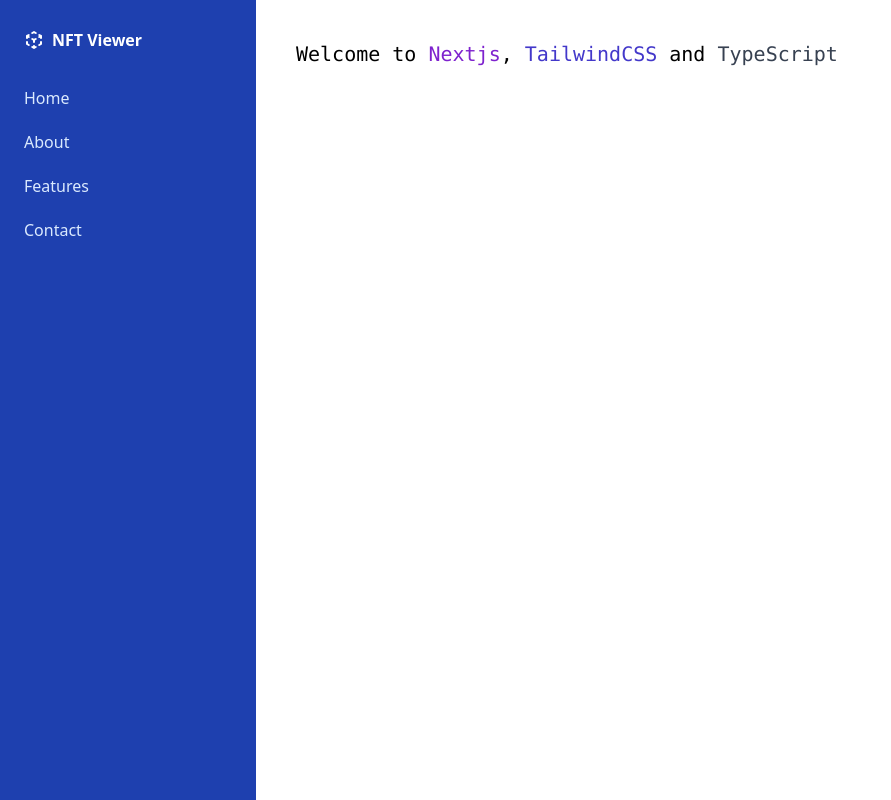
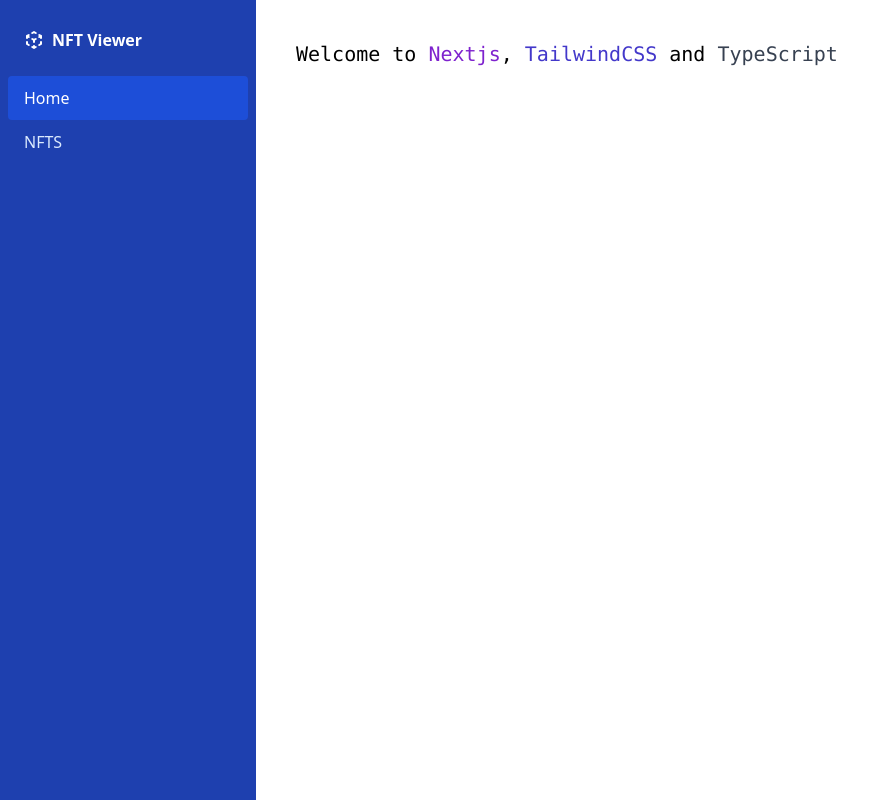
Before and after one commit to narendracode/zil-nft-viewer, a Next.js app: page / in a window 1280 px wide. Shown: the whole page, without its empty margins (0-891 px from the left). Built offline with nearby package versions, Linux system fonts and the light colour scheme.

Commit message:
routes added

```diff
--- a/src/pages/_app.tsx
+++ b/src/pages/_app.tsx
@@ -1,15 +1,86 @@
+import { useRef, useState } from "react";
 import Head from 'next/head'
+import Link from "next/link";
 import { AppProps } from 'next/app'
 import '../styles/index.css'
+import { useRouter } from "next/router";
 
 function MyApp({ Component, pageProps }: AppProps) {
+  const router = useRouter();
+  const sideBarRef = useRef(null);
+  const [sideBarOpen,setSideBarOpen] = useState("-translate-x-full")
+
+  const toggleSideBar = () => {
+    console.log('Menu button is clicked')
+    if(sideBarOpen === ""){
+      setSideBarOpen("-translate-x-full");
+    }else{
+      setSideBarOpen("");
+    }
+  }
+
+  const closeSideBar = () => {
+    setSideBarOpen("-translate-x-full");
+  }
+
   return (
     <>
       <Head>
         <title>NFT Viewer | Klaytn</title>
         <meta name="viewport" content="initial-scale=1.0, width=device-width" />
       </Head>
-      <Component {...pageProps} />
+      <div className="relative min-h-screen md:flex">
+
+        {/* mobile menu bar */}
+        <div className="bg-gray-800 text-gray-100 flex justify-between md:hidden">
+          {/* logo */}
+          <a href="#" className="block p-4 text-white font-bold">NFT Viewer</a>
+
+          {/* mobile menu button */}
+          <button className="mobile-menu-button p-4 focus:outlined-none focus:bg-gray-700" onClick={toggleSideBar}>
+            <svg xmlns="http://www.w3.org/2000/svg" className="h-5 w-5" fill="none" viewBox="0 0 24 24" stroke="currentColor">
+              <path stroke-linecap="round" stroke-linejoin="round" stroke-width="2" d="M4 6h16M4 12h16M4 18h16" />
+            </svg>
+          </button>
+        </div>
+
+        {/* sidebar */}
+        <div className={`sidebar bg-blue-800 text-blue-100 w-64 space-y-6 px-2 py-7 absolute inset-y-0 left-0 transform  ${sideBarOpen} md:relative md:translate-x-0 transition duration-200 ease-in-out`} ref={sideBarRef} >
+
+          <div className="grid justify-items-end  md:hidden">
+            <a href="#" className="mr-2" onClick={closeSideBar}>
+              <svg xmlns="http://www.w3.org/2000/svg" className="h-5 w-5" fill="none" viewBox="0 0 24 24" stroke="currentColor">
+              <path stroke-linecap="round" stroke-linejoin="round" stroke-width="2" d="M6 18L18 6M6 6l12 12" />
+            </svg>
+            </a>
+          </div>
+
+          <span>
+            <Link href="/">
+              <a className="text-white flex items-center space-x-2 px-4">
+                <svg xmlns="http://www.w3.org/2000/svg" className="h-5 w-5" viewBox="0 0 20 20" fill="currentColor">
+                  <path fill-rule="evenodd" d="M9.504 1.132a1 1 0 01.992 0l1.75 1a1 1 0 11-.992 1.736L10 3.152l-1.254.716a1 1 0 11-.992-1.736l1.75-1zM5.618 4.504a1 1 0 01-.372 1.364L5.016 6l.23.132a1 1 0 11-.992 1.736L4 7.723V8a1 1 0 01-2 0V6a.996.996 0 01.52-.878l1.734-.99a1 1 0 011.364.372zm8.764 0a1 1 0 011.364-.372l1.733.99A1.002 1.002 0 0118 6v2a1 1 0 11-2 0v-.277l-.254.145a1 1 0 11-.992-1.736l.23-.132-.23-.132a1 1 0 01-.372-1.364zm-7 4a1 1 0 011.364-.372L10 8.848l1.254-.716a1 1 0 11.992 1.736L11 10.58V12a1 1 0 11-2 0v-1.42l-1.246-.712a1 1 0 01-.372-1.364zM3 11a1 1 0 011 1v1.42l1.246.712a1 1 0 11-.992 1.736l-1.75-1A1 1 0 012 14v-2a1 1 0 011-1zm14 0a1 1 0 011 1v2a1 1 0 01-.504.868l-1.75 1a1 1 0 11-.992-1.736L16 13.42V12a1 1 0 011-1zm-9.618 5.504a1 1 0 011.364-.372l.254.145V16a1 1 0 112 0v.277l.254-.145a1 1 0 11.992 1.736l-1.735.992a.995.995 0 01-1.022 0l-1.735-.992a1 1 0 01-.372-1.364z" clip-rule="evenodd" />
+                </svg>
+                <span className="text-2x1 font-extrabold">NFT Viewer</span>
+              </a>
+            </Link>
+          </span>
+          {/* nav */}
+          <nav>
+            <Link href="/">
+              <a className={`block py-2.5 px-4 rounded transition duration-200 hover:bg-blue-500 hover:text-white ${router.pathname === "/" ? 'bg-blue-700 text-white' : '' } `}>Home</a>
+            </Link>
+            <Link href="/nfts">
+              <a className={`block py-2.5 px-4 rounded transition duration-200 hover:bg-blue-500 hover:text-white ${router.pathname === "/nfts" ? 'bg-blue-700 text-white' : '' } `}>NFTS</a>
+            </Link>
+          </nav>
+        </div>
+
+        {/* content */}
+        <main className="flex-1 p-10 text-2x1 font-fold" onClick={closeSideBar}>
+          <Component {...pageProps} />
+        </main>
+      </div>
     </>
   )
 }
--- a/src/pages/index.tsx
+++ b/src/pages/index.tsx
@@ -1,73 +1,9 @@
-import { useRef, useState } from "react";
-
 export default function Home() {
-  const sideBarRef = useRef(null);
-  const [sideBarOpen,setSideBarOpen] = useState("-translate-x-full")
-
-  const toggleSideBar = () => {
-    console.log('Menu button is clicked')
-    if(sideBarOpen === ""){
-      setSideBarOpen("-translate-x-full");
-    }else{
-      setSideBarOpen("");
-    }
-  }
-
-  const closeSideBar = () => {
-    setSideBarOpen("-translate-x-full");
-  }
-
   return (
-    <div className="relative min-h-screen md:flex">
-
-      {/* mobile menu bar */}
-      <div className="bg-gray-800 text-gray-100 flex justify-between md:hidden">
-        {/* logo */}
-        <a href="#" className="block p-4 text-white font-bold">NFT Viewer</a>
-
-        {/* mobile menu button */}
-        <button className="mobile-menu-button p-4 focus:outlined-none focus:bg-gray-700" onClick={toggleSideBar}>
-          <svg xmlns="http://www.w3.org/2000/svg" className="h-5 w-5" fill="none" viewBox="0 0 24 24" stroke="currentColor">
-            <path stroke-linecap="round" stroke-linejoin="round" stroke-width="2" d="M4 6h16M4 12h16M4 18h16" />
-          </svg>
-        </button>
-      </div>
-
-       {/* sidebar */}
-      <div className={`sidebar bg-blue-800 text-blue-100 w-64 space-y-6 px-2 py-7 absolute inset-y-0 left-0 transform  ${sideBarOpen} md:relative md:translate-x-0 transition duration-200 ease-in-out`} ref={sideBarRef} >
-
-        <div className="grid justify-items-end  md:hidden">
-          <a href="#" className="mr-2" onClick={closeSideBar}>
-            <svg xmlns="http://www.w3.org/2000/svg" className="h-5 w-5" fill="none" viewBox="0 0 24 24" stroke="currentColor">
-            <path stroke-linecap="round" stroke-linejoin="round" stroke-width="2" d="M6 18L18 6M6 6l12 12" />
-          </svg>
-          </a>
-        </div>
-
-        <span>
-          <a href="#" className="text-white flex items-center space-x-2 px-4">
-            <svg xmlns="http://www.w3.org/2000/svg" className="h-5 w-5" viewBox="0 0 20 20" fill="currentColor">
-              <path fill-rule="evenodd" d="M9.504 1.132a1 1 0 01.992 0l1.75 1a1 1 0 11-.992 1.736L10 3.152l-1.254.716a1 1 0 11-.992-1.736l1.75-1zM5.618 4.504a1 1 0 01-.372 1.364L5.016 6l.23.132a1 1 0 11-.992 1.736L4 7.723V8a1 1 0 01-2 0V6a.996.996 0 01.52-.878l1.734-.99a1 1 0 011.364.372zm8.764 0a1 1 0 011.364-.372l1.733.99A1.002 1.002 0 0118 6v2a1 1 0 11-2 0v-.277l-.254.145a1 1 0 11-.992-1.736l.23-.132-.23-.132a1 1 0 01-.372-1.364zm-7 4a1 1 0 011.364-.372L10 8.848l1.254-.716a1 1 0 11.992 1.736L11 10.58V12a1 1 0 11-2 0v-1.42l-1.246-.712a1 1 0 01-.372-1.364zM3 11a1 1 0 011 1v1.42l1.246.712a1 1 0 11-.992 1.736l-1.75-1A1 1 0 012 14v-2a1 1 0 011-1zm14 0a1 1 0 011 1v2a1 1 0 01-.504.868l-1.75 1a1 1 0 11-.992-1.736L16 13.42V12a1 1 0 011-1zm-9.618 5.504a1 1 0 011.364-.372l.254.145V16a1 1 0 112 0v.277l.254-.145a1 1 0 11.992 1.736l-1.735.992a.995.995 0 01-1.022 0l-1.735-.992a1 1 0 01-.372-1.364z" clip-rule="evenodd" />
-            </svg>
-            <span className="text-2x1 font-extrabold">NFT Viewer</span>
-          </a>
-
-        </span>
-        {/* nav */}
-        <nav>
-          <a href="" className="block py-2.5 px-4 rounded transition duration-200 hover:bg-blue-700 hover:text-white">Home</a>
-          <a href="" className="block py-2.5 px-4 rounded transition duration-200 hover:bg-blue-700 hover:text-white">About</a>
-          <a href="" className="block py-2.5 px-4 rounded transition duration-200 hover:bg-blue-700 hover:text-white">Features</a>
-          <a href="" className="block py-2.5 px-4 rounded transition duration-200 hover:bg-blue-700 hover:text-white">Contact</a>
-        </nav>
-      </div>
-
-      {/* content */}
-      <main className="flex-1 p-10 text-2x1 font-fold" onClick={closeSideBar}>
-        <h1 className="font-mono text-xl code">
-          Welcome to <span className="text-purple-700">Nextjs</span>, <span className="text-indigo-700">TailwindCSS</span> and <span className="text-gray-700">TypeScript</span>
-        </h1>
-      </main>
-    </div>
+    <>
+      <h1 className="font-mono text-xl code">
+        Welcome to <span className="text-purple-700">Nextjs</span>, <span className="text-indigo-700">TailwindCSS</span> and <span className="text-gray-700">TypeScript</span>
+      </h1>
+    </>
   )
 }
--- /dev/null
+++ b/src/pages/nfts.tsx
@@ -0,0 +1,7 @@
+export default function Nfts() {
+ return (
+    <div>
+        NFTs
+    </div>
+);
+}
```
